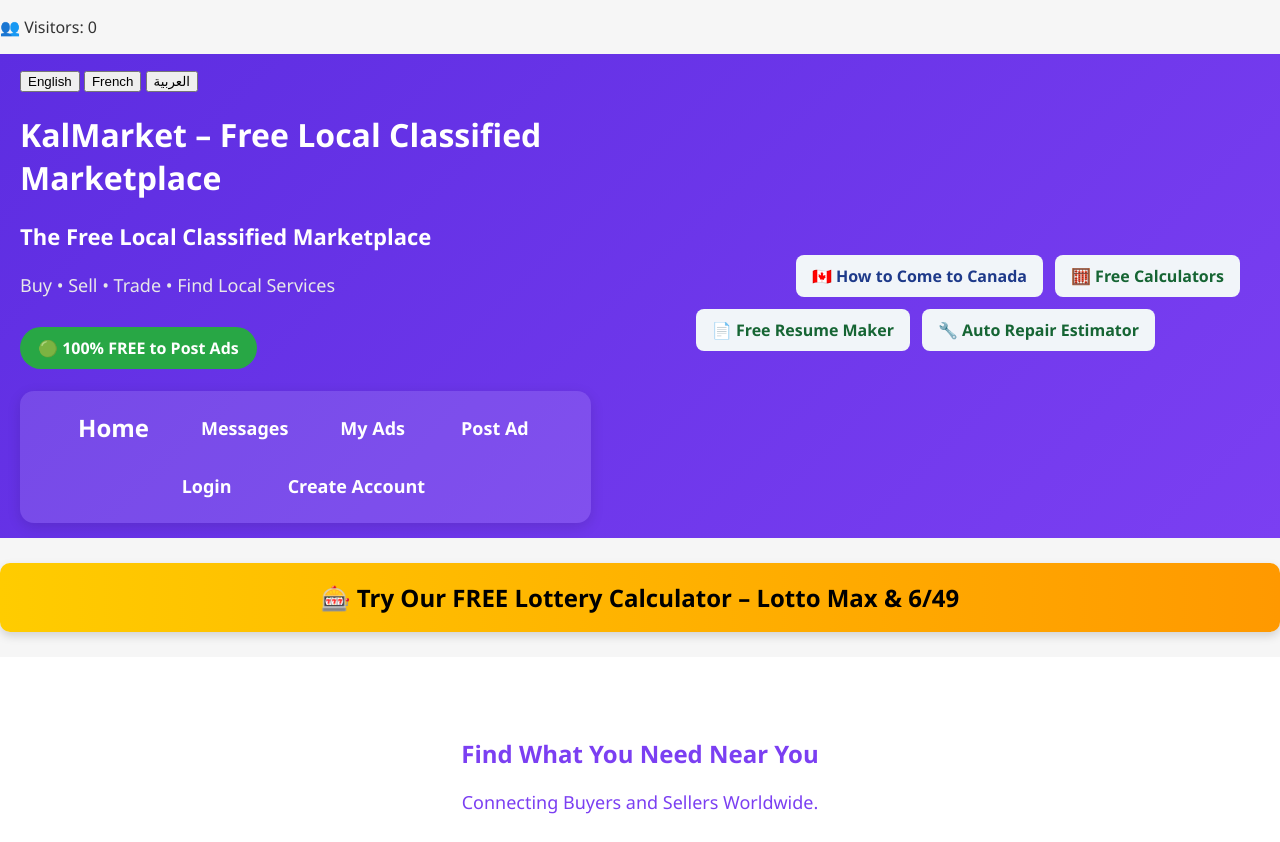
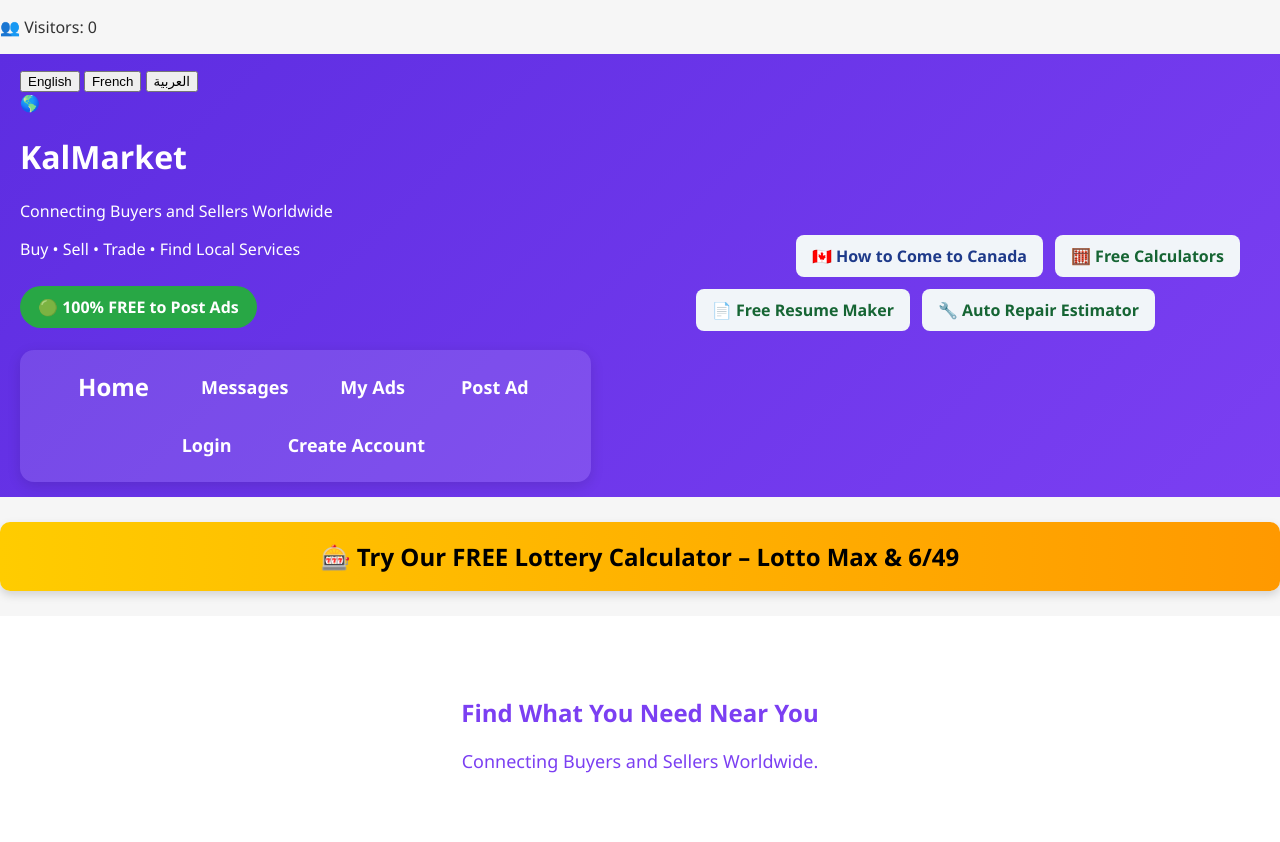
Before and after one commit to kalalwayly-star/KalMarket, a plain HTML site: page index.html in a window 1280 px wide. Shown: the top 842 px of the page. Drawn offline with Linux system fonts and the light colour scheme; no server answers; a script that the page names is missing.

Commit message:
Update index.html

```diff
--- a/index.html
+++ b/index.html
@@ -90,13 +90,21 @@
              <button id="lang-fr">French</button>
             <button id="lang-ar">العربية</button>
         </div>
-    <h1 data-i18n="app_name">KalMarket – Free Local Classified Marketplace</h1>
+   <div class="kalmarket-hero">
 
-<p class="hero-tagline" data-i18n="hero_tagline">
-    The Free Local Classified Marketplace
+<div class="kalmarket-logo">
+    <div class="kalmarket-globe">🌎</div>
+
+    <h1 data-i18n="app_name">
+        KalMarket
+    </h1>
+</div>
+
+<p class="kalmarket-global" data-i18n="global_marketplace">
+    Connecting Buyers and Sellers Worldwide
 </p>
 
-<p class="hero-subtitle" data-i18n="hero_subtitle">
+<p class="kalmarket-subtitle" data-i18n="hero_subtitle">
     Buy • Sell • Trade • Find Local Services
 </p>
 
@@ -105,6 +113,9 @@
         🟢 100% FREE to Post Ads
     </span>
 </div>
+
+</div>
+
 
     <!-- NAVIGATION (FIXED) -->
     <div class="nav">
```
